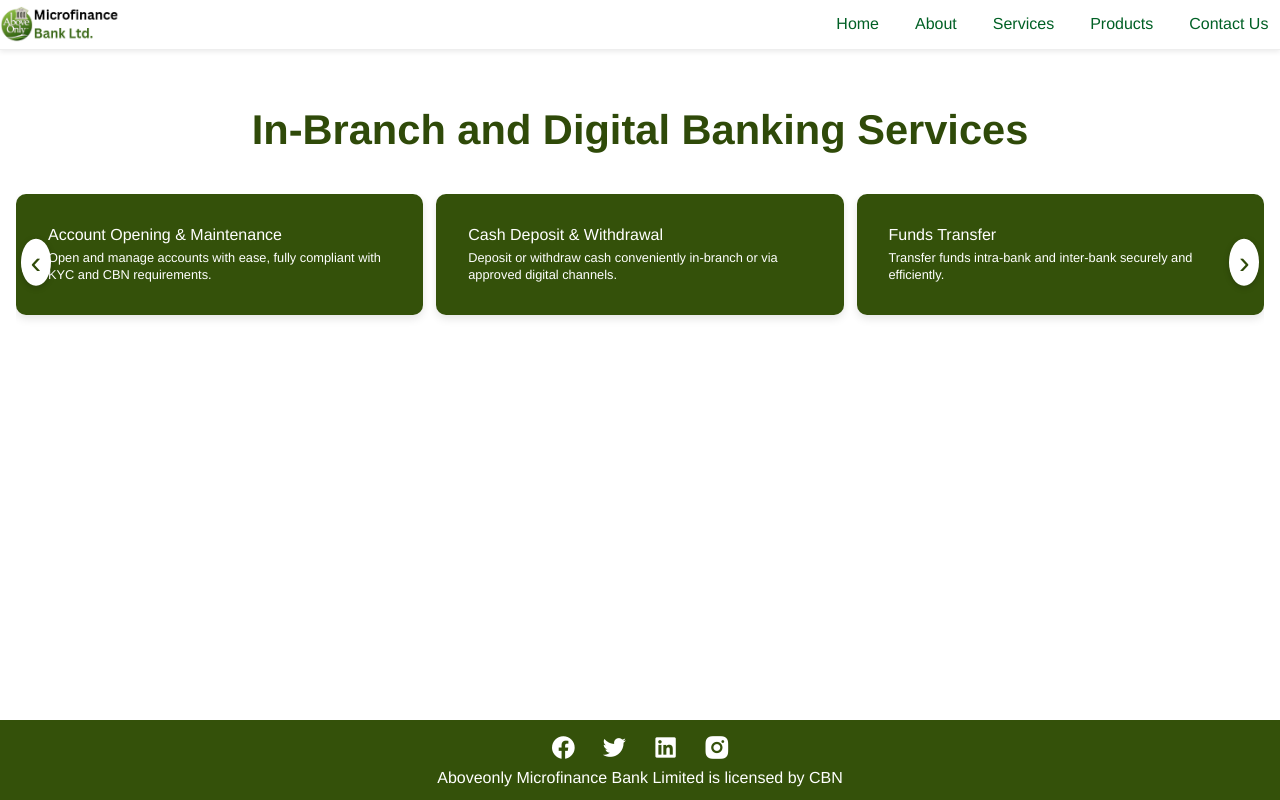
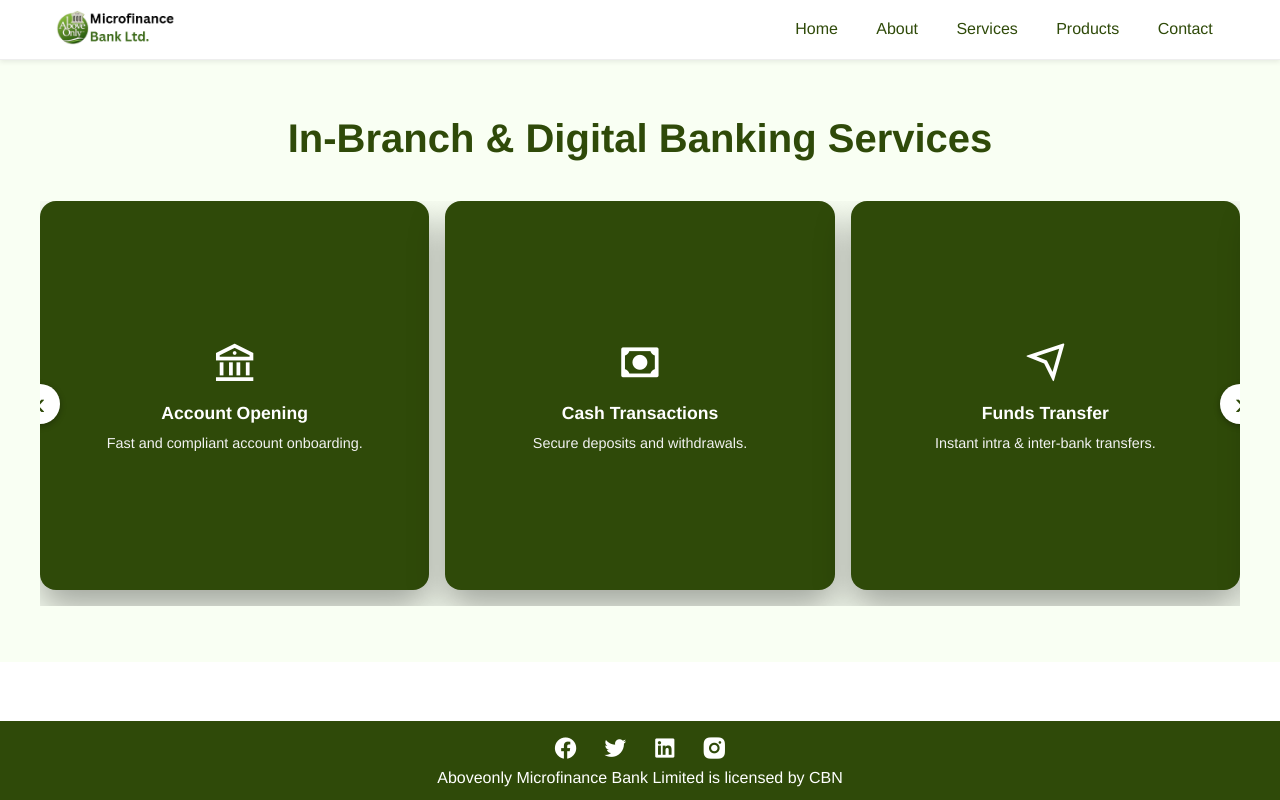
Before and after one commit to Igie1Odeh4/myf1rst-, a plain HTML site: page Services.html in a window 1280 px wide. Drawn offline with nearby package versions, Linux system fonts and the light colour scheme.

Commit message:
Add myf1rst-

```diff
--- a/Services.html
+++ b/Services.html
@@ -2,189 +2,289 @@
 <html lang="en">
 <head>
 <meta charset="UTF-8">
-<meta http-equiv="X-UA-Compatible" content="IE=edge">
 <meta name="viewport" content="width=device-width, initial-scale=1.0">
-<title>Aboveonly MFB Services</title>
+<title>Aboveonly MFB | Services</title>
+
+<!-- Remix Icons -->
 <link href="https://cdn.jsdelivr.net/npm/remixicon@4.8.0/fonts/remixicon.css" rel="stylesheet">
+
 <style>
+/* ================= ROOT COLORS ================= */
 :root {
-  --card-bg: #34510a;
-  --card-text: #ffffff;
-  --btn-bg: #ffffff;
-  --btn-color: #2f4a09;
+  --max-width: 1200px;
+  --green-dark: #2f4a09;
+  --green-mid: #5f7f3b;
+  --green-light: #8aa96a;
+}
+
+/* ================= RESET ================= */
+* {
+  margin: 0;
+  padding: 0;
+  box-sizing: border-box;
 }
 
 body {
   font-family: Helvetica, Arial, sans-serif;
-  margin: 0;
-  padding: 0;
-  background-color: #fff;
+  background: #fff;
+  min-height: 100vh;
   display: flex;
   flex-direction: column;
-  min-height: 100vh; /* full viewport height */
 }
+
+/* ================= NAVBAR ================= */
 nav {
-  width: 100%;
-  background-color: #fff;
+  position: sticky;
+  top: 0;
+  background: #fff;
   border-bottom: 1px solid #eee;
-  padding: 0.5rem 1rem;
+  box-shadow: 0 2px 5px rgba(0,0,0,0.08);
+  z-index: 99;
+}
+
+.nav_content {
+  max-width: var(--max-width);
+  margin: auto;
+  padding: 0.6rem 1rem;
   display: flex;
   justify-content: space-between;
   align-items: center;
 }
 
-nav img { width: 120px; }
+.logo img {
+  width: 120px;
+}
+
 nav ul {
   list-style: none;
   display: flex;
-  gap: 0.8rem;
+  gap: 1rem;
 }
+
 nav ul li a {
-  color: #006025;;
+  padding: 0.4rem 0.7rem;
+  color: var(--green-dark);
+  font-weight: 500;
   text-decoration: none;
-  font-weight: 500;
-  padding: 0.3rem 0.6rem;
-  transition: all 0.3s;
+  transition: 0.3s;
 }
-nav ul li a:hover { background-color: #006025; color: #fff; border-radius: 5px; }
 
+nav ul li a:hover {
+  background: #006025;
+  color: #fff;
+  border-radius: 5px;
+}
+
+/* ================= SERVICES SECTION ================= */
 .services-section {
   padding: 3.5rem 1rem;
-  position: relative;
-  flex-grow: 1; /* pushes footer to the bottom if content is short */
+  background: #f9fff3;
 }
+
 .services-section h2 {
   text-align: center;
-  color: #2f4a09;
-  font-size: 2.6rem;
+  color: var(--green-dark);
+  font-size: 2.5rem;
   margin-bottom: 2.5rem;
 }
 
+/* ================= SCROLL WRAPPER ================= */
 .scroll-container-wrapper {
   position: relative;
+  max-width: var(--max-width);
+  margin: auto;
   overflow: hidden;
-  width: 100%;
 }
 
 .services {
   display: flex;
-  gap: 0.8rem;
+  gap: 1rem;
   overflow-x: auto;
   scroll-behavior: smooth;
   padding-bottom: 1rem;
 }
-.services::-webkit-scrollbar { display: none; }
 
+.services::-webkit-scrollbar {
+  display: none;
+}
+
+/* ================= SERVICE CARD ================= */
 .container {
-  flex: 0 0 calc((100% - 1.6rem)/3); /* Reduced width to fit 3 cards */
-  min-height: 120px; /* Reduced height */
-  background-color: var(--card-bg);
-  color: var(--card-text);
-  border-radius: 10px;
+  flex: 0 0 calc((100% - 2rem) / 3);
+  aspect-ratio: 1 / 1;
+
+  background-color: var(--green-dark);
+  border-radius: 16px;
   padding: 2rem;
-  box-shadow: 0 4px 8px rgba(0,0,0,0.1);
+
   display: flex;
   flex-direction: column;
   justify-content: center;
+  align-items: center;
+  text-align: center;
+
+  box-shadow: 0 18px 35px rgba(0,0,0,0.35);
+  transition: transform 0.4s ease, box-shadow 0.4s ease;
 }
-.container h3 { font-size: 1rem; font-weight: 500; margin-bottom: 0.4rem; }
-.container p { font-size: 0.8rem; line-height: 1.3; }
 
+.container:hover {
+  transform: translateY(-8px);
+  box-shadow: 0 30px 55px rgba(0,0,0,0.45);
+}
+
+.container i {
+  font-size: 2.8rem;
+  color: #fff;
+  margin-bottom: 1rem;
+}
+
+.container h3 {
+  color: #fff;
+  font-size: 1.1rem;
+  font-weight: 600;
+  margin-bottom: 0.6rem;
+}
+
+.container p {
+  color: #f2f2f2;
+  font-size: 0.9rem;
+  line-height: 1.4;
+}
+
+/* ================= SCROLL BUTTONS ================= */
 .scroll-btn {
   position: absolute;
   top: 50%;
   transform: translateY(-50%);
-  background-color: var(--btn-bg);
+  background: #fff;
   border: none;
-  color: var(--btn-color);
+  color: var(--green-dark);
   font-size: 2rem;
-  padding: 0.3rem 0.6rem;
+  width: 40px;
+  height: 40px;
+  border-radius: 50%;
   cursor: pointer;
-  z-index: 10;
-  border-radius: 50%;
-  box-shadow: 0 2px 6px rgba(0,0,0,0.2);
+  box-shadow: 0 2px 6px rgba(0,0,0,0.3);
 }
-.scroll-left { left: 0.3rem; }
-.scroll-right { right: 0.3rem; }
-.scroll-btn:hover { transform: translateY(-50%) scale(1.1); }
 
+.scroll-left { left: -20px; }
+.scroll-right { right: -20px; }
+
+.scroll-btn:hover {
+  transform: translateY(-50%) scale(1.1);
+}
+
+/* ================= FOOTER ================= */
 footer {
-  background-color: var(--card-bg);
+  margin-top: auto;
+  background: var(--green-dark);
   color: #fff;
   text-align: center;
   padding: 0.8rem;
 }
-.social_container { display: flex; justify-content: center; gap: 1rem; margin-bottom: 0.3rem; flex-wrap: wrap; }
-.social_container a { color: #fff; font-size: 1.4rem; transition: transform 0.3s, color 0.3s; }
-.social_container a:hover { color: #ffdd00; transform: scale(1.2); }
 
+.social_container {
+  display: flex;
+  justify-content: center;
+  gap: 1.5rem;
+  margin-bottom: 0.4rem;
+}
+
+.social_container a {
+  color: #fff;
+  font-size: 1.6rem;
+  transition: transform 0.3s, color 0.3s;
+  text-decoration: none;
+}
+
+.social_container a:hover {
+  color: #ffdd00;
+  transform: scale(1.2);
+}
+
+/* ================= RESPONSIVE ================= */
+@media (max-width: 900px) {
+  .container {
+    flex: 0 0 calc((100% - 1rem) / 2);
+  }
+}
+
+@media (max-width: 500px) {
+  .container {
+    flex: 0 0 100%;
+  }
+}
 </style>
-<link rel="stylesheet" href="style.css" />
 </head>
+
 <body>
 
+<!-- ================= NAVBAR ================= -->
 <nav>
-  <img src="./image/test.png" alt="Aboveonly MFB Logo">
-  <ul>
-    <li><a href="./index.html">Home</a></li>
-    <li><a href="./about.html">About</a></li>
-    <li><a href="./services.html">Services</a></li>
-    <li><a href="Products.html">Products</a></li>
-    <li><a href="contact.html">Contact Us</a></li>
-  </ul>
+  <div class="nav_content">
+    <div class="logo">
+      <img src="./image/test.png" alt="Aboveonly MFB">
+    </div>
+    <ul>
+      <li><a href="index.html">Home</a></li>
+      <li><a href="about.html">About</a></li>
+      <li><a href="services.html">Services</a></li>
+      <li><a href="products.html">Products</a></li>
+      <li><a href="contact.html">Contact</a></li>
+    </ul>
+  </div>
 </nav>
 
+<!-- ================= SERVICES ================= -->
 <section class="services-section">
-  <h2>In-Branch and Digital Banking Services</h2>
+  <h2>In-Branch & Digital Banking Services</h2>
 
   <div class="scroll-container-wrapper">
     <button class="scroll-btn scroll-left" id="left">&#8249;</button>
+
     <div class="services" id="services">
       <div class="container">
-        <h3>Account Opening & Maintenance</h3>
-        <p>Open and manage accounts with ease, fully compliant with KYC and CBN requirements.</p>
+        <i class="ri-bank-line"></i>
+        <h3>Account Opening</h3>
+        <p>Fast and compliant account onboarding.</p>
       </div>
+
       <div class="container">
-        <h3>Cash Deposit & Withdrawal</h3>
-        <p>Deposit or withdraw cash conveniently in-branch or via approved digital channels.</p>
+        <i class="ri-cash-line"></i>
+        <h3>Cash Transactions</h3>
+        <p>Secure deposits and withdrawals.</p>
       </div>
+
       <div class="container">
+        <i class="ri-send-plane-line"></i>
         <h3>Funds Transfer</h3>
-        <p>Transfer funds intra-bank and inter-bank securely and efficiently.</p>
+        <p>Instant intra & inter-bank transfers.</p>
       </div>
+
       <div class="container">
-        <h3>Bills Payment & Collections</h3>
-        <p>Pay utilities and collect funds using approved CBN electronic channels.</p>
+        <i class="ri-bill-line"></i>
+        <h3>Bills Payment</h3>
+        <p>Utility & subscription payments.</p>
       </div>
+
       <div class="container">
-        <h3>Loan Processing & Disbursement</h3>
-        <p>Apply for and receive loans following the Bank’s credit policy and CBN guidelines.</p>
+        <i class="ri-smartphone-line"></i>
+        <h3>Mobile Banking</h3>
+        <p>Bank anywhere, anytime.</p>
       </div>
+
       <div class="container">
-        <h3>POS Transaction Processing</h3>
-        <p>Use POS terminals for merchant and agency banking transactions under approved guidelines.</p>
-      </div>
-      <div class="container">
-        <h3>Mobile App & Internet Banking</h3>
-        <p>Access accounts, transfer funds, and pay bills via secure mobile and internet banking platforms.</p>
-      </div>
-      <div class="container">
-        <h3>USSD Banking (*614*283#)</h3>
-        <p>Perform account transactions easily on your mobile phone without internet access.</p>
-      </div>
-      <div class="container">
-        <h3>ATM Card Services</h3>
-        <p>Withdraw cash, transfer funds, and perform secure card-based transactions nationwide.</p>
-      </div>
-      <div class="container">
-        <h3>Customer Care & Advisory</h3>
-        <p>Get support and guidance for all banking products, ensuring responsible financial practices.</p>
+        <i class="ri-customer-service-2-line"></i>
+        <h3>Customer Care</h3>
+        <p>Professional advisory & support.</p>
       </div>
     </div>
+
     <button class="scroll-btn scroll-right" id="right">&#8250;</button>
   </div>
 </section>
 
+<!-- ================= FOOTER ================= -->
 <footer>
   <div class="social_container">
     <a href="#"><i class="ri-facebook-circle-fill"></i></a>
@@ -193,20 +293,14 @@ footer {
     <a href="#"><i class="ri-instagram-fill"></i></a>
   </div>
   <p>Aboveonly Microfinance Bank Limited is licensed by CBN</p>
-
 </footer>
 
 <script>
-const container = document.getElementById('services');
-const leftBtn = document.getElementById('left');
-const rightBtn = document.getElementById('right');
-
-leftBtn.addEventListener('click', () => {
-  container.scrollBy({ left: -container.clientWidth/1.5, behavior: 'smooth' });
-});
-rightBtn.addEventListener('click', () => {
-  container.scrollBy({ left: container.clientWidth/1.5, behavior: 'smooth' });
-});
+const container = document.getElementById("services");
+document.getElementById("left").onclick = () =>
+  container.scrollBy({ left: -container.clientWidth / 1.5, behavior: "smooth" });
+document.getElementById("right").onclick = () =>
+  container.scrollBy({ left: container.clientWidth / 1.5, behavior: "smooth" });
 </script>
 
 </body>
```
Also changed, not shown: about.html (+171 -31 lines), contact.html (+1 -0 lines), index.html (+4 -4 lines), 1 other file.
